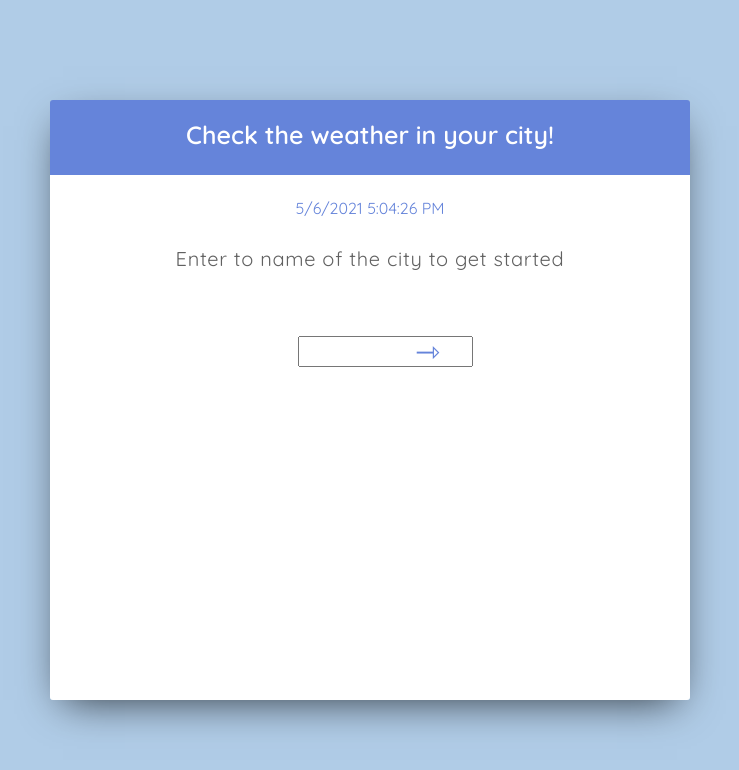
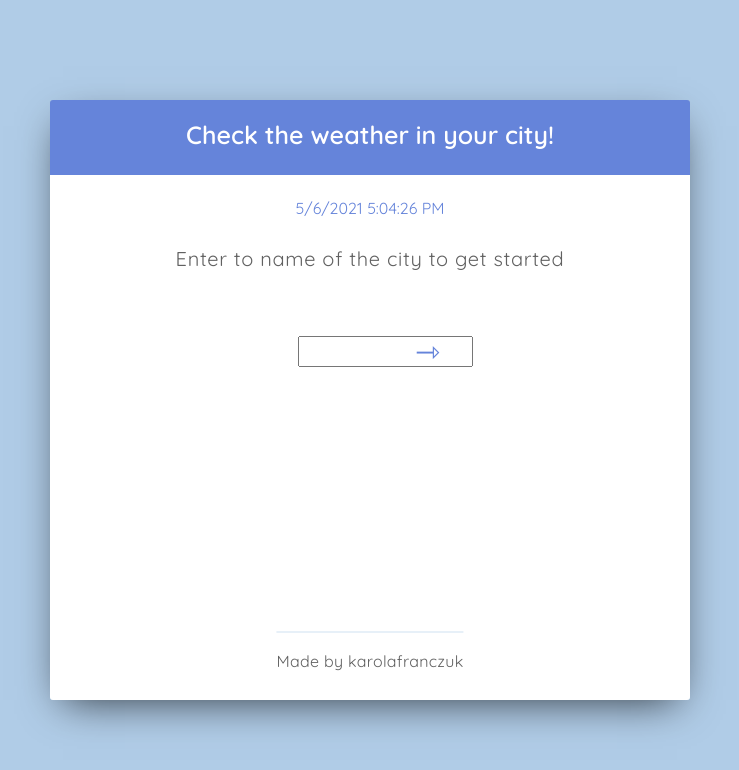
Before and after one commit to karolafranczuk/weather-app-with-hooks, a React (Create React App) app: page / in a window 1280 px wide. Shown: the top 770 px of the page, without its empty margins (270-1009 px from the left). Built offline with nearby package versions, Linux system fonts and the light colour scheme.

Commit message:
Add footer component

```diff
--- /dev/null
+++ b/src/components/Footer.js
@@ -0,0 +1,9 @@
+import React from 'react';
+
+const Footer = () => (
+    <div className="footer">
+        <p>Made by karolafranczuk</p>
+    </div>
+)
+
+export default Footer;
--- a/src/components/Main.js
+++ b/src/components/Main.js
@@ -7,6 +7,7 @@ import DateTime from "./DateTime";
 import TagLine from "./TagLine";
 import WeatherSearch from "./WeatherSearch";
 import Error from './Error';
+import Footer from './Footer';
 
 import Context from '../Context';
 import WeatherData from './WeatherData';
@@ -41,9 +42,8 @@ const Main = () => {
                     <WeatherSearch />
                     {weather && <WeatherData />}
                     {error && <Error/>}
-
                 </Context.Provider>
-
+                <Footer/>
             </Content>
         </div>
     )
```
Also changed, not shown: src/icons/github-footer.jpg (added).
